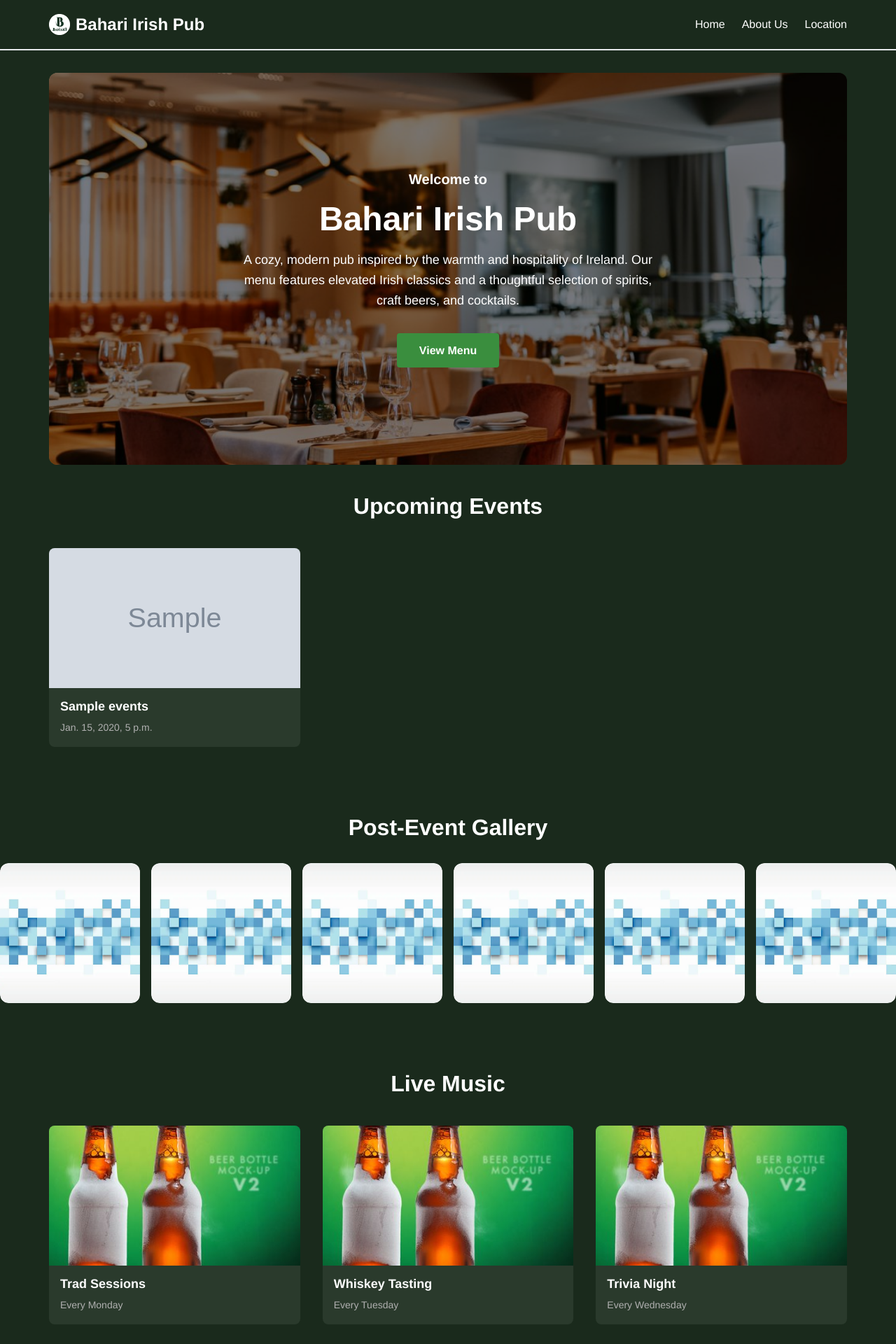
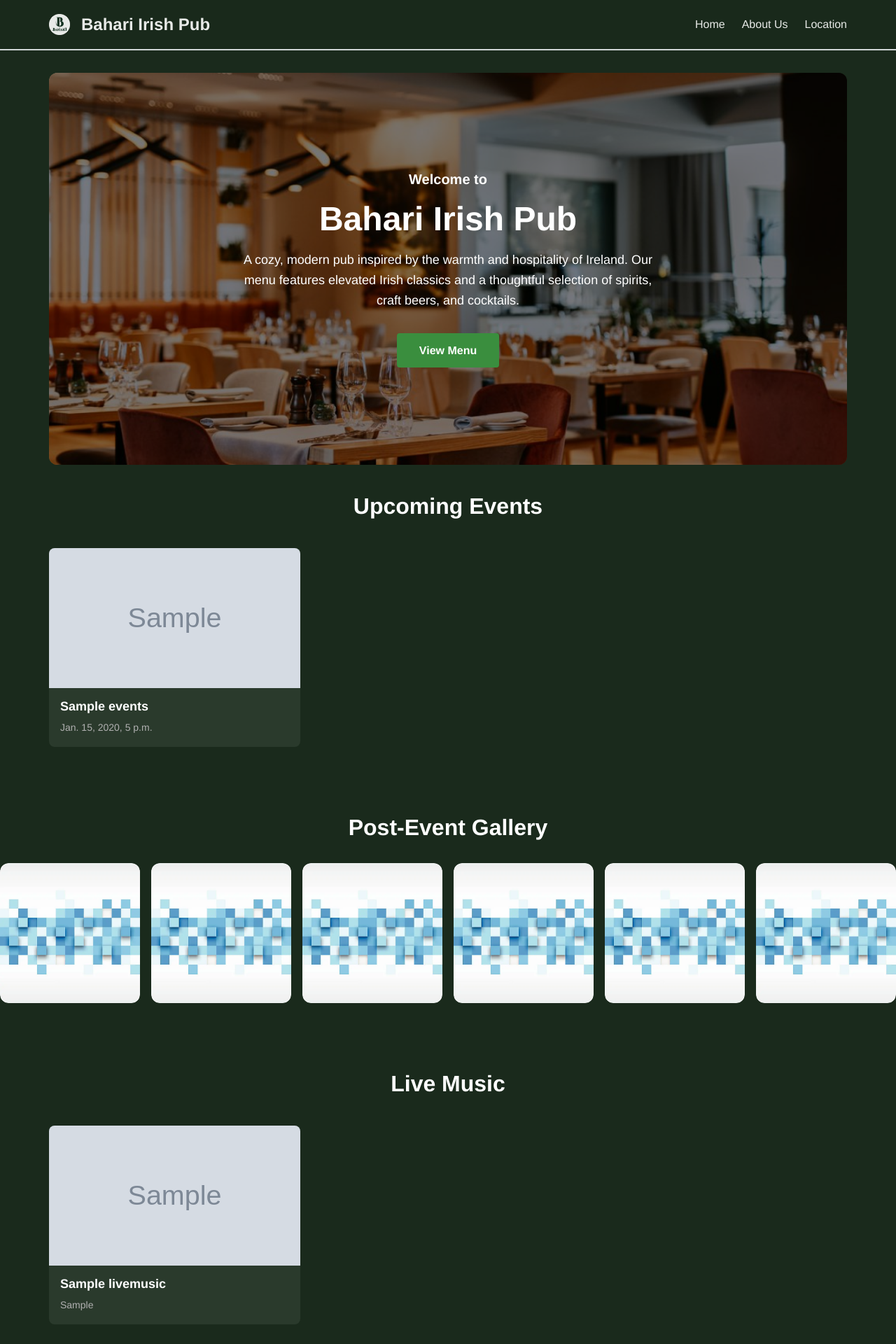
Before and after one commit to danieldwipaska/bahari-web, a Django app: page / in a window 1280 px wide. Shown: the top 1920 px of the page at 70% size. Run offline with Django 5.2, Linux system fonts and the light colour scheme; tables that the repository leaves empty hold one stand-in row (values such as "Sample post"); grey boxes marked "Sample" are stand-in pictures; style sheets or scripts are compiled from the project's sources; some libraries are stand-ins or nearby versions.

Commit message:
dynamic live music

```diff
--- a/bahari_web/apps/events/admin.py
+++ b/bahari_web/apps/events/admin.py
@@ -4,7 +4,7 @@ from .models import Event
 
 @admin.register(Event)
 class EventAdmin(admin.ModelAdmin):
-    list_display = ("name", "start_date", "end_date", "created_at", "updated_at")
+    list_display = ("name", "start_date", "is_active")
     list_filter = ("start_date", "end_date", "created_at")
     search_fields = ("name", "description")
     date_hierarchy = "start_date"
--- a/bahari_web/apps/events/models.py
+++ b/bahari_web/apps/events/models.py
@@ -7,13 +7,14 @@ class Event(models.Model):
     start_date = models.DateTimeField()
     end_date = models.DateTimeField()
     photo = models.ImageField(upload_to="events/photos/", blank=True, null=True)
+    is_active = models.BooleanField(default=True)
     created_at = models.DateTimeField(auto_now_add=True)
     updated_at = models.DateTimeField(auto_now=True)
 
     class Meta:
         verbose_name = "Event"
         verbose_name_plural = "Events"
-        ordering = ["start_date"]
+        ordering = ["-start_date"]
 
     def __str__(self):
         return self.name
--- a/bahari_web/apps/live_musics/admin.py
+++ b/bahari_web/apps/live_musics/admin.py
@@ -4,7 +4,7 @@ from .models import LiveMusic
 
 @admin.register(LiveMusic)
 class LiveMusicAdmin(admin.ModelAdmin):
-    list_display = ("name", "schedule", "created_at", "updated_at")
+    list_display = ("name", "schedule", "is_active")
     list_filter = ("created_at",)
     search_fields = ("name", "description", "schedule")
     readonly_fields = ("created_at", "updated_at")
--- a/bahari_web/apps/live_musics/models.py
+++ b/bahari_web/apps/live_musics/models.py
@@ -6,6 +6,7 @@ class LiveMusic(models.Model):
     schedule = models.CharField(max_length=255)
     description = models.TextField()
     photo = models.ImageField(upload_to="live_music/photos/", blank=True, null=True)
+    is_active = models.BooleanField(default=True)
     created_at = models.DateTimeField(auto_now_add=True)
     updated_at = models.DateTimeField(auto_now=True)
 
--- a/bahari_web/website/views.py
+++ b/bahari_web/website/views.py
@@ -3,15 +3,18 @@ from django.http import HttpRequest, HttpResponse
 from django.shortcuts import render
 
 from bahari_web.apps.events.models import Event
+from bahari_web.apps.live_musics.models import LiveMusic
 
 
 def index(request: HttpRequest) -> HttpResponse:
-    events = Event.objects.order_by('-start_date')[:3]
+    events = Event.objects.filter(is_active=True).order_by('-start_date')[:3]
+    live_musics = LiveMusic.objects.filter(is_active=True)
 
     context = {
         "title": "Bahari Irish Pub",
         "current_tab": "home",
         "events": events,
+        "live_musics": live_musics,
     }
     return render(request, "index.html", context)
 
--- a/static_files/css/components/_header.scss
+++ b/static_files/css/components/_header.scss
@@ -10,6 +10,7 @@
     width: 100%;
     z-index: 99;
     background-color: v.$primary-dark-green;
+    opacity: 0.9;
 
     &__container {
         display: flex;
@@ -22,7 +23,7 @@
         font-weight: bold;
         color: v.$text-light;
         display: flex;
-        gap: v.$base-spacing;
+        gap: v.$base-spacing * 2;
         align-items: center;
 
         img {
--- a/templates/index.html
+++ b/templates/index.html
@@ -25,7 +25,7 @@
         <div class="events__grid">
             {% for event in events %}
             <div class="card">
-                <img src="{{ event.photo.url }}" alt="Trad Sessions" class="card__image">
+                <img src="{% if event.photo %}{{ event.photo.url }}{% endif %}" alt="Trad Sessions" class="card__image">
                 <div class="card__content">
                     <h3 class="card__title">{{ event.name }}s</h3>
                     <p class="card__text">{{ event.start_date }}</p>
@@ -51,62 +51,15 @@
     <div class="events__container container">
         <h2 class="events__title">Live Music</h2>
         <div class="events__grid">
+            {% for live in live_musics %}
             <div class="card">
-                {# Gambar Placeholder untuk Event 1 #}
-                <img src="{% static 'imgs/placeholder-2.jpg' %}" alt="Trad Sessions" class="card__image">
+                <img src="{% if live.photo %}{{ live.photo.url }}{% endif %}" alt="Trad Sessions" class="card__image">
                 <div class="card__content">
-                    <h3 class="card__title">Trad Sessions</h3>
-                    <p class="card__text">Every Monday</p>
+                    <h3 class="card__title">{{ live.name }}</h3>
+                    <p class="card__text">{{ live.schedule }}</p>
                 </div>
             </div>
-            <div class="card">
-                {# Gambar Placeholder untuk Event 2 #}
-                <img src="{% static 'imgs/placeholder-2.jpg' %}" alt="Whiskey Tasting" class="card__image">
-                <div class="card__content">
-                    <h3 class="card__title">Whiskey Tasting</h3>
-                    <p class="card__text">Every Tuesday</p>
-                </div>
-            </div>
-            <div class="card">
-                {# Gambar Placeholder untuk Event 3 #}
-                <img src="{% static 'imgs/placeholder-2.jpg' %}" alt="Trivia Night" class="card__image">
-                <div class="card__content">
-                    <h3 class="card__title">Trivia Night</h3>
-                    <p class="card__text">Every Wednesday</p>
-                </div>
-            </div>
-            <div class="card">
-                {# Gambar Placeholder untuk Event 1 #}
-                <img src="{% static 'imgs/placeholder-2.jpg' %}" alt="Trad Sessions" class="card__image">
-                <div class="card__content">
-                    <h3 class="card__title">Trad Sessions</h3>
-                    <p class="card__text">Every Thursday</p>
-                </div>
-            </div>
-            <div class="card">
-                {# Gambar Placeholder untuk Event 2 #}
-                <img src="{% static 'imgs/placeholder-2.jpg' %}" alt="Whiskey Tasting" class="card__image">
-                <div class="card__content">
-                    <h3 class="card__title">Whiskey Tasting</h3>
-                    <p class="card__text">Every Friday</p>
-                </div>
-            </div>
-            <div class="card">
-                {# Gambar Placeholder untuk Event 3 #}
-                <img src="{% static 'imgs/placeholder-2.jpg' %}" alt="Trivia Night" class="card__image">
-                <div class="card__content">
-                    <h3 class="card__title">Trivia Night</h3>
-                    <p class="card__text">Every Saturday</p>
-                </div>
-            </div>
-            <div class="card">
-                {# Gambar Placeholder untuk Event 3 #}
-                <img src="{% static 'imgs/placeholder-2.jpg' %}" alt="Trivia Night" class="card__image">
-                <div class="card__content">
-                    <h3 class="card__title">Trivia Night</h3>
-                    <p class="card__text">Every Sunday</p>
-                </div>
-            </div>
+            {% endfor %}
         </div>
     </div>
 </section>
```
Also changed, not shown: bahari_web/apps/events/migrations/0002_alter_event_options_event_is_active.py (added), bahari_web/apps/events/migrations/0003_alter_event_is_active.py (added), bahari_web/apps/live_musics/migrations/0002_livemusic_is_active.py (added), bahari_web/apps/live_musics/migrations/0003_alter_livemusic_is_active.py (added).
